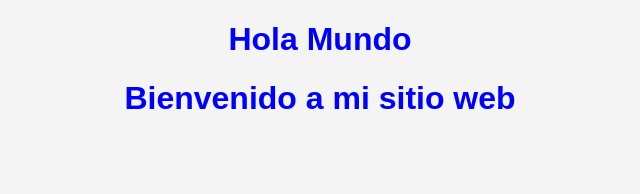
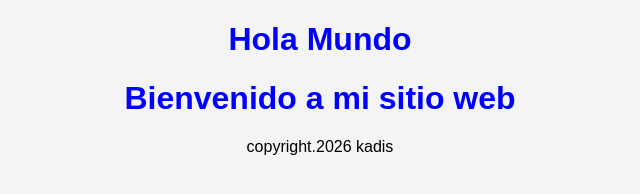
Before and after one commit to Laura-fl/Proyecto3, a plain HTML site: page index.html in a window 1280 px wide. Shown: the whole page, without its empty margins (320-960 px from the left). Drawn offline with Linux system fonts and the light colour scheme.

Commit message:
foother agregado

```diff
--- a/index.html
+++ b/index.html
@@ -13,5 +13,11 @@
 
 
     <script src="script.js"></script>
+    <foother>
+        <p>
+            copyright.2026
+            kadis
+        </p>
+    </foother>
 </body>
 </html>
```
